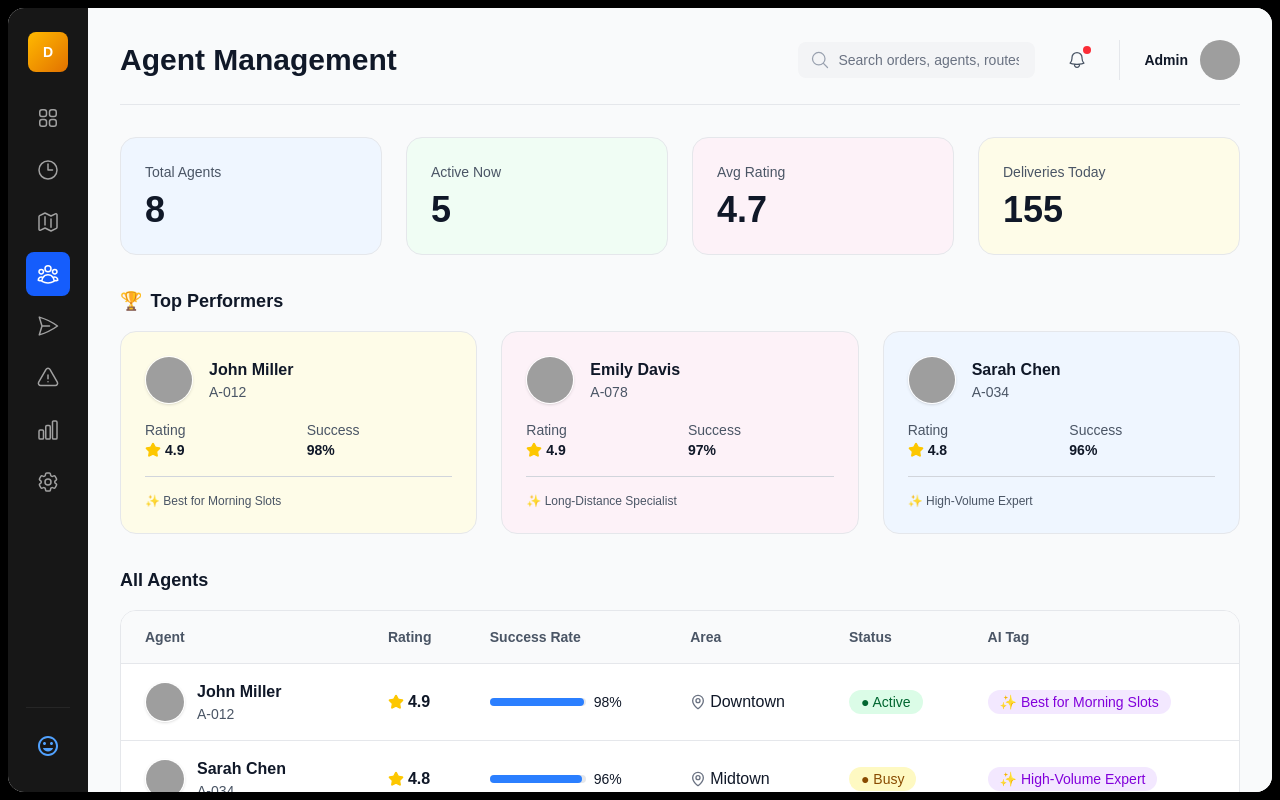
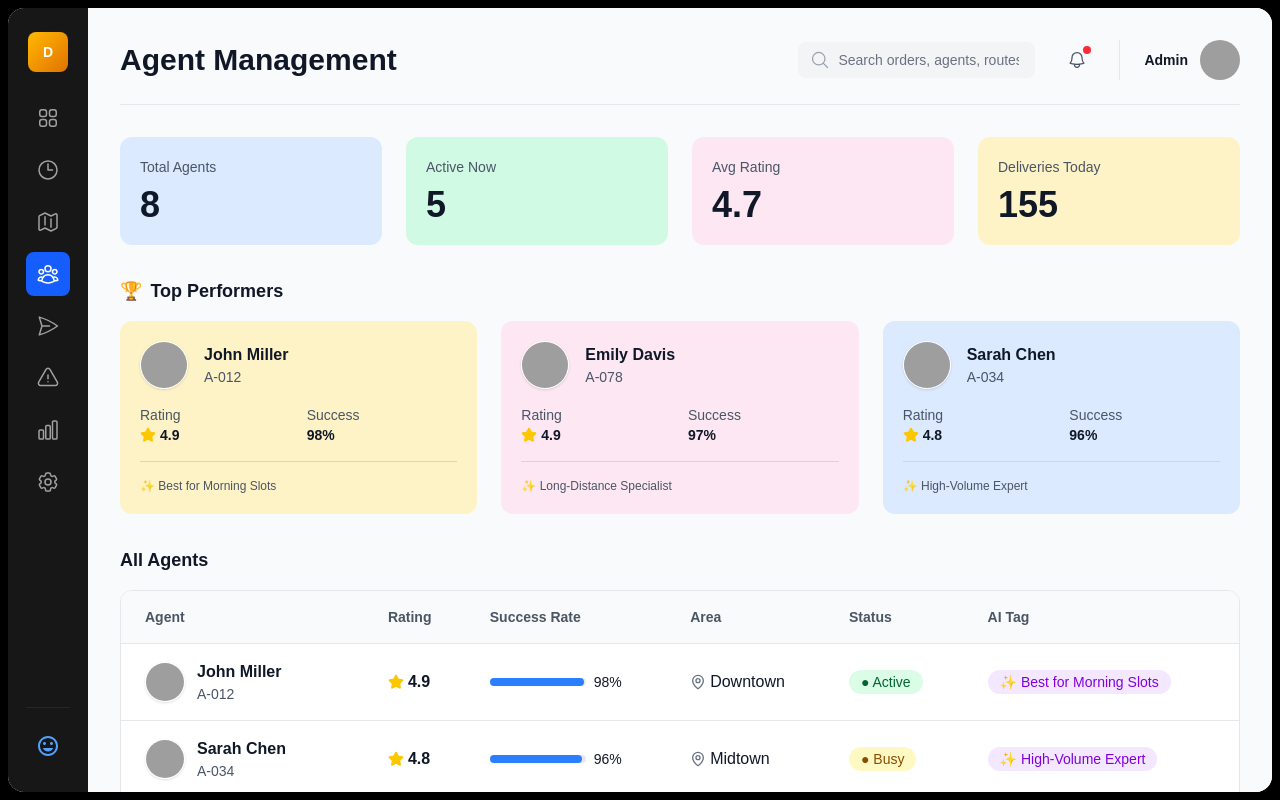
Before and after one commit to SHUBHAM2775/DeliverAI, a Next.js app: page /admin_page/agents in a window 1280 px wide. Built offline with nearby package versions, Linux system fonts and the light colour scheme; grey boxes are pictures that could not be loaded.

Commit message:
few fixes

```diff
--- a/app/admin_page/agents/page.tsx
+++ b/app/admin_page/agents/page.tsx
@@ -6,10 +6,10 @@ import { Star, MapPin } from "lucide-react";
 const getAvatarUrl = (seed: string) => `https://i.pravatar.cc/120?u=${encodeURIComponent(seed)}`;
 
 const statsData = [
-    { label: "Total Agents", value: "8", bgColor: "bg-blue-50" },
-    { label: "Active Now", value: "5", bgColor: "bg-green-50" },
-    { label: "Avg Rating", value: "4.7", bgColor: "bg-pink-50" },
-    { label: "Deliveries Today", value: "155", bgColor: "bg-yellow-50" },
+    { label: "Total Agents", value: "8", bgColor: "bg-[#DBEAFE]" },
+    { label: "Active Now", value: "5", bgColor: "bg-[#D1FAE5]" },
+    { label: "Avg Rating", value: "4.7", bgColor: "bg-[#FCE7F3]" },
+    { label: "Deliveries Today", value: "155", bgColor: "bg-[#FEF3C7]" },
 ];
 
 const topPerformers = [
@@ -19,7 +19,7 @@ const topPerformers = [
         rating: 4.9,
         success: "98%",
         tag: "Best for Morning Slots",
-        bgColor: "bg-yellow-50",
+        bgColor: "bg-[#FEF3C7]",
     },
     {
         name: "Emily Davis",
@@ -27,7 +27,7 @@ const topPerformers = [
         rating: 4.9,
         success: "97%",
         tag: "Long-Distance Specialist",
-        bgColor: "bg-pink-50",
+        bgColor: "bg-[#FCE7F3]",
     },
     {
         name: "Sarah Chen",
@@ -35,7 +35,7 @@ const topPerformers = [
         rating: 4.8,
         success: "96%",
         tag: "High-Volume Expert",
-        bgColor: "bg-blue-50",
+        bgColor: "bg-[#DBEAFE]",
     },
 ];
 
@@ -131,7 +131,7 @@ export default function AgentsPage() {
                 {/* Stats Cards */}
                 <div className="grid grid-cols-4 gap-6 mb-8">
                     {statsData.map((stat, idx) => (
-                        <div key={idx} className={`${stat.bgColor} rounded-2xl p-6 border border-gray-200`}>
+                        <div key={idx} className={`${stat.bgColor} rounded-xl p-5`}>
                             <div className="flex items-start justify-between">
                                 <div>
                                     <p className="text-gray-600 text-sm font-medium">{stat.label}</p>
@@ -149,7 +149,7 @@ export default function AgentsPage() {
                     </h3>
                     <div className="grid grid-cols-3 gap-6">
                         {topPerformers.map((performer, idx) => (
-                            <div key={idx} className={`${performer.bgColor} rounded-2xl p-6 border border-gray-200`}>
+                            <div key={idx} className={`${performer.bgColor} rounded-xl p-5`}>
                                 <div className="flex items-center gap-4 mb-4">
                                     <img
                                         src={getAvatarUrl(performer.id)}
@@ -186,7 +186,7 @@ export default function AgentsPage() {
                 {/* All Agents Table */}
                 <div>
                     <h3 className="text-lg font-bold text-gray-900 mb-4">All Agents</h3>
-                    <div className="bg-white rounded-2xl border border-gray-200 overflow-hidden">
+                    <div className="bg-white rounded-xl border border-gray-200 overflow-hidden">
                         <table className="w-full">
                             <thead>
                                 <tr className="bg-gray-50 border-b border-gray-200">
--- a/app/admin_page/alerts/page.tsx
+++ b/app/admin_page/alerts/page.tsx
@@ -23,10 +23,10 @@ interface AlertItem {
 }
 
 const summaryCards = [
-    { label: "Total Alerts", value: 7, tone: "bg-blue-50", text: "text-blue-600", icon: BellAlertIcon },
-    { label: "Critical", value: 2, tone: "bg-rose-50", text: "text-rose-600", icon: ExclamationTriangleIcon },
-    { label: "Warnings", value: 3, tone: "bg-amber-50", text: "text-amber-600", icon: ExclamationTriangleIcon },
-    { label: "Unread", value: 3, tone: "bg-purple-50", text: "text-purple-600", icon: InformationCircleIcon },
+    { label: "Total Alerts", value: 7, tone: "bg-[#DBEAFE]", text: "text-blue-600", icon: BellAlertIcon },
+    { label: "Critical", value: 2, tone: "bg-[#FEE2E2]", text: "text-rose-600", icon: ExclamationTriangleIcon },
+    { label: "Warnings", value: 3, tone: "bg-[#FEF3C7]", text: "text-amber-600", icon: ExclamationTriangleIcon },
+    { label: "Unread", value: 3, tone: "bg-[#F3E8FF]", text: "text-purple-600", icon: InformationCircleIcon },
 ];
 
 const alerts: AlertItem[] = [
@@ -128,7 +128,7 @@ export default function AlertsPage() {
                             return (
                                 <div
                                     key={card.label}
-                                    className={`${card.tone} rounded-xl border border-gray-100 p-5 flex items-start gap-3 shadow-sm`}
+                                    className={`${card.tone} rounded-xl p-5 flex items-start gap-3 shadow-sm`}
                                 >
                                     <div className={`${card.text} bg-white/70 rounded-lg p-2 shadow-inner`}>{<Icon className="h-6 w-6" />}</div>
                                     <div>
@@ -140,7 +140,7 @@ export default function AlertsPage() {
                         })}
                     </div>
 
-                    <div className="bg-white rounded-2xl border border-gray-200 shadow-sm">
+                    <div className="bg-white rounded-xl border border-gray-200 shadow-sm">
                         <div className="flex items-center justify-between px-6 py-4 border-b border-gray-100">
                             <div>
                                 <h2 className="text-lg font-semibold text-gray-900">All Alerts</h2>
--- a/app/admin_page/pre-dispatch/page.tsx
+++ b/app/admin_page/pre-dispatch/page.tsx
@@ -125,7 +125,7 @@ export default function PreDispatchPage() {
                 {/* Summary Cards */}
                 <div className="grid grid-cols-4 gap-6 mb-6">
                     {/* Confirmed Card */}
-                    <div className="bg-green-50 rounded-2xl p-6 border border-green-100">
+                    <div className="bg-[#D1FAE5] rounded-xl p-5">
                         <div className="flex items-center gap-3 mb-3">
                             <div className="w-6 h-6 rounded-full bg-green-500 flex items-center justify-center">
                                 <svg className="w-4 h-4 text-white" fill="none" stroke="currentColor" viewBox="0 0 24 24">
@@ -138,7 +138,7 @@ export default function PreDispatchPage() {
                     </div>
 
                     {/* Pending Card */}
-                    <div className="bg-yellow-50 rounded-2xl p-6 border border-yellow-100">
+                    <div className="bg-[#FEF3C7] rounded-xl p-5">
                         <div className="flex items-center gap-3 mb-3">
                             <div className="w-6 h-6 rounded-full bg-yellow-500 flex items-center justify-center">
                                 <svg className="w-4 h-4 text-white" fill="none" stroke="currentColor" viewBox="0 0 24 24">
@@ -151,7 +151,7 @@ export default function PreDispatchPage() {
                     </div>
 
                     {/* Unconfirmed Card */}
-                    <div className="bg-red-50 rounded-2xl p-6 border border-red-100">
+                    <div className="bg-[#FEE2E2] rounded-xl p-5">
                         <div className="flex items-center gap-3 mb-3">
                             <div className="w-6 h-6 rounded-full bg-red-500 flex items-center justify-center">
                                 <svg className="w-4 h-4 text-white" fill="none" stroke="currentColor" viewBox="0 0 24 24">
@@ -164,7 +164,7 @@ export default function PreDispatchPage() {
                     </div>
 
                     {/* AI High Risk Card */}
-                    <div className="bg-purple-50 rounded-2xl p-6 border border-purple-100">
+                    <div className="bg-[#F3E8FF] rounded-xl p-5">
                         <div className="flex items-center gap-3 mb-3">
                             <div className="w-6 h-6 rounded-full bg-purple-500 flex items-center justify-center">
                                 <svg className="w-4 h-4 text-white" fill="none" stroke="currentColor" viewBox="0 0 24 24">
@@ -178,7 +178,7 @@ export default function PreDispatchPage() {
                 </div>
 
                 {/* Orders Table */}
-                <div className="bg-white rounded-2xl border border-gray-200">
+                <div className="bg-white rounded-xl border border-gray-200">
                     {/* Table Header */}
                     <div className="flex items-center justify-between p-6 border-b border-gray-200">
                         <h2 className="text-xl font-bold text-gray-900">Pre-Dispatch Orders</h2>
```
Also changed, not shown: app/admin_page/overview/page.tsx (+9 -9 lines).
